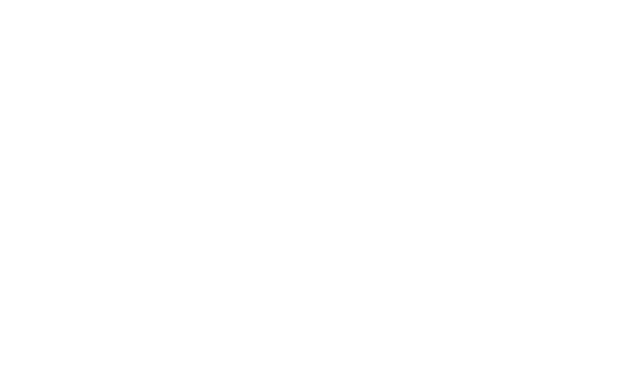
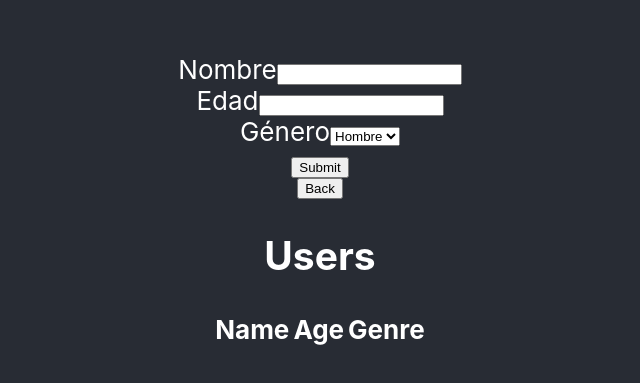
Before and after one commit to AlbGarciam/react_tests, a React (Create React App) app: page /form in a window 1280 px wide. Shown: the part 199-582 px from the top of the page, without its empty margins (320-960 px from the left). Built offline with nearby package versions, Linux system fonts and the light colour scheme.

Commit message:
Adding components through context

```diff
--- a/src/App/App.js
+++ b/src/App/App.js
@@ -1,6 +1,7 @@
 import React, { Component } from 'react';
-import FormScene from './Scenes/Form.scene'
+import FormScene from './Scenes/Form/Form.scene'
 import HomeScene from './Scenes/Home.scene'
+import LoginScene from './Scenes/Login.scene'
 import { BrowserRouter as Router, Route} from "react-router-dom";
 
 export default class App extends Component {
@@ -9,8 +10,8 @@
       <Router>
         <div>
           <Route exact path="/" component={HomeScene} />
-          <Route exact path="/login" component={FormScene} />
-          <Route path="/topics" component={FormScene} />
+          <Route exact path="/login" component={LoginScene} />
+          <Route path="/form" component={FormScene} />
         </div>
       </Router>
     );
--- a/src/App/Components/ChildComponent/ChildComponent.js
+++ b/src/App/Components/ChildComponent/ChildComponent.js
@@ -11,7 +11,6 @@
     }
 
     handleTyping(event) {
-      console.log(this.props.name);
       this.props.onChange(event.target.value);
       this.setState({
         value: event.target.value
--- a/src/App/Components/Form/Form.component.js
+++ b/src/App/Components/Form/Form.component.js
@@ -24,8 +24,8 @@
   }
 
   onInputChanged(component, _, newValue) {
-    var newState = this.state.value
-    newState[component.props.id] = newValue
+    var newState = this.state.value;
+    newState[component.props.configModel.identifier] = newValue;
     this.setState({
       value: newState
     })
--- a/src/App/Components/InputWithTitle/InputWithTitle.component.js
+++ b/src/App/Components/InputWithTitle/InputWithTitle.component.js
@@ -12,14 +12,13 @@
     }
 
     handleInputChange(event) {
-        this.props.onInputChanged(this, this.state.inputValue, event.target.value);
+        this.props.onInputChanged(this, this.state.inputValue, event.target.value.trim());
         this.setState({
-            inputValue: event.target.value
+            inputValue: event.target.value.trim()
         });
     }
 
     render() {
-        console.log(this.props.configModel);
         return (
             <div>
                 {this.props.configModel.title}
--- /dev/null
+++ b/src/App/Components/UsersTable/UsersTable.component.js
@@ -0,0 +1,24 @@
+import React, { Component } from 'react';
+import UserContext from '../../Context/Users.context';
+
+export default class UsersTable extends Component {
+  render() {
+    let body = this.context;
+    console.log(body);
+    let html = body.map((item) => item.formatHTML() );
+
+    return (
+      <div>
+        <h2>Users</h2>
+        <table style={{width: "100%"}}>
+          <thead>
+            <tr><th>Name</th><th>Age</th><th>Genre</th></tr>
+          </thead>
+          <tbody>{html}</tbody>
+        </table>
+      </div>
+    )
+  }
+}
+
+UsersTable.contextType = UserContext;
--- /dev/null
+++ b/src/App/Context/Users.context.js
@@ -0,0 +1,5 @@
+import React from 'react';
+
+const UserContext = React.createContext({});
+
+export default UserContext;
--- a/src/App/Scenes/Form.scene.js
+++ /dev/null
@@ -1,53 +0,0 @@
-import React, { Component } from 'react';
-import Form from '../Components/Form/Form.component'
-import InputText from '../Components/InputWithTitle/Models/InputText.model'
-import InputSelector from '../Components/InputWithTitle/Models/InputSelector.model'
-import SelectOption from '../Components/InputWithTitle/Models/SelectOption.model'
-
-import '../App.css';
-
-function InputTextItems() {
-    const options = [
-        new SelectOption("male", "Hombre", "Hombre"),
-        new SelectOption("female", "Mujer", "Mujer")
-    ];
-
-    return [
-        new InputText('Nombre', 'name', 'text'),
-        new InputText('Edad', 'age', 'number'),
-        new InputSelector('Género', 'gender', options)
-    ];
-}
-
-export default class FormScene extends Component {
-    constructor() {
-        super();
-        this.state = {
-            inputText: ""
-        };
-        this.onFormSubmitted = this.onFormSubmitted.bind(this);
-        this.onLinkClicked = this.onLinkClicked.bind(this);
-    }
-
-    onFormSubmitted(_, data) {
-        this.setState({
-            inputText: data
-        });
-    }
-
-    onLinkClicked(event) {
-        event.preventDefault();
-        this.props.history.goBack()
-    }
-
-    render() {
-        return (
-            <div className="App">
-                <header className="App-header">
-                    <Form inputs={InputTextItems()} onFormSubmitted={this.onFormSubmitted}></Form>
-                    <a onClick={this.onLinkClicked}>Back</a>
-                </header>
-            </div>
-        );
-    }
-}
--- /dev/null
+++ b/src/App/Scenes/Form/Form.scene.js
@@ -0,0 +1,89 @@
+import React, { Component } from 'react';
+import Form from '../../Components/Form/Form.component'
+import InputText from '../../Components/InputWithTitle/Models/InputText.model'
+import InputSelector from '../../Components/InputWithTitle/Models/InputSelector.model'
+import SelectOption from '../../Components/InputWithTitle/Models/SelectOption.model'
+import UsersTable from '../../Components/UsersTable/UsersTable.component';
+import UserContext from '../../Context/Users.context'
+import User from './Models/User.model'
+
+import '../../App.css';
+
+function InputTextItems() {
+    const options = [
+        new SelectOption("male", "Hombre", "Hombre"),
+        new SelectOption("female", "Mujer", "Mujer")
+    ];
+
+    return [
+        new InputText('Nombre', 'name', 'text'),
+        new InputText('Edad', 'age', 'number'),
+        new InputSelector('Género', 'gender', options)
+    ];
+}
+
+export default class FormScene extends Component {
+    constructor() {
+        super();
+        this.state = {
+            users: []
+        };
+        this.onFormSubmitted = this.onFormSubmitted.bind(this);
+        this.onBackClicked = this.onBackClicked.bind(this);
+    }
+
+    onFormSubmitted(_, data) {
+        if (!this.validateData(data)) { return }
+        var newState = this.state.users;
+        const newData = new User(data.name, data.age, data.gender);
+        newState.push(newData);
+        this.setState({
+            users: newState
+        });
+    }
+
+    validateData(data) {
+        if (!data.name || !data.age) {
+            alert("Fill data please!");
+            return false;
+        }
+
+        if (data.name.length < 4) {
+            alert("Name should be more than 3 chars long");
+            return false;
+        }
+
+        if (data.age < 18) {
+            alert("User must be over 18 years old");
+            return false;
+        }
+
+        if (data.gender == null) {
+            alert("Gender is null");
+            return false;
+        }
+
+        alert(`Name is ${data.name}, age is ${data.age} and gender is ${data.gender}`);
+        return true;
+    }
+
+    onBackClicked(event) {
+        event.preventDefault();
+        this.props.history.goBack()
+    }
+
+    render() {
+        console.log(this.state.users);
+        return (
+            <div className="App">
+                <header className="App-header">
+                    <UserContext.Provider value={this.state.users}>
+                        <Form inputs={InputTextItems()} onFormSubmitted={this.onFormSubmitted}></Form>
+                        <button onClick={this.onBackClicked}>Back</button>
+                        <UsersTable/>
+                    </UserContext.Provider>
+                </header>
+            </div>
+        );
+    }
+}
--- /dev/null
+++ b/src/App/Scenes/Form/Models/User.model.js
@@ -0,0 +1,13 @@
+import React  from 'react';
+
+export default class User {
+    constructor(name, age, genre) {
+        this.name = name;
+        this.age = age;
+        this.genre = genre;
+    }
+
+    formatHTML() {
+        return <tr key={`${this.name}-${this.age}-${this.genre}`}><td>{this.name}</td><td>{this.age}</td><td>{this.genre}</td></tr>;
+    }
+}
--- /dev/null
+++ b/src/App/Scenes/Login.scene.js
@@ -0,0 +1,37 @@
+import React, { Component } from 'react';
+import Form from '../Components/Form/Form.component';
+import InputText from '../Components/InputWithTitle/Models/InputText.model';
+
+import '../App.css';
+
+function InputTextItems() {
+    return [
+        new InputText('Usuario', 'name', 'text'),
+        new InputText('Constraseña', 'age', 'number'),
+    ];
+}
+
+export default class Login extends Component {
+    constructor() {
+        super();
+        this.state = {
+            inputText: ""
+        };
+        this.onFormSubmitted = this.onFormSubmitted.bind(this);
+    }
+
+    onFormSubmitted() {
+        this.props.history.push('/form');
+    }
+
+    render() {
+        return (
+            <div className="App">
+                <header className="App-header">
+                    <Form inputs={InputTextItems()} onFormSubmitted={this.onFormSubmitted}></Form>
+                    <button onClick={this.onLinkClicked}>Navigate</button>
+                </header>
+            </div>
+        );
+    }
+}
```
